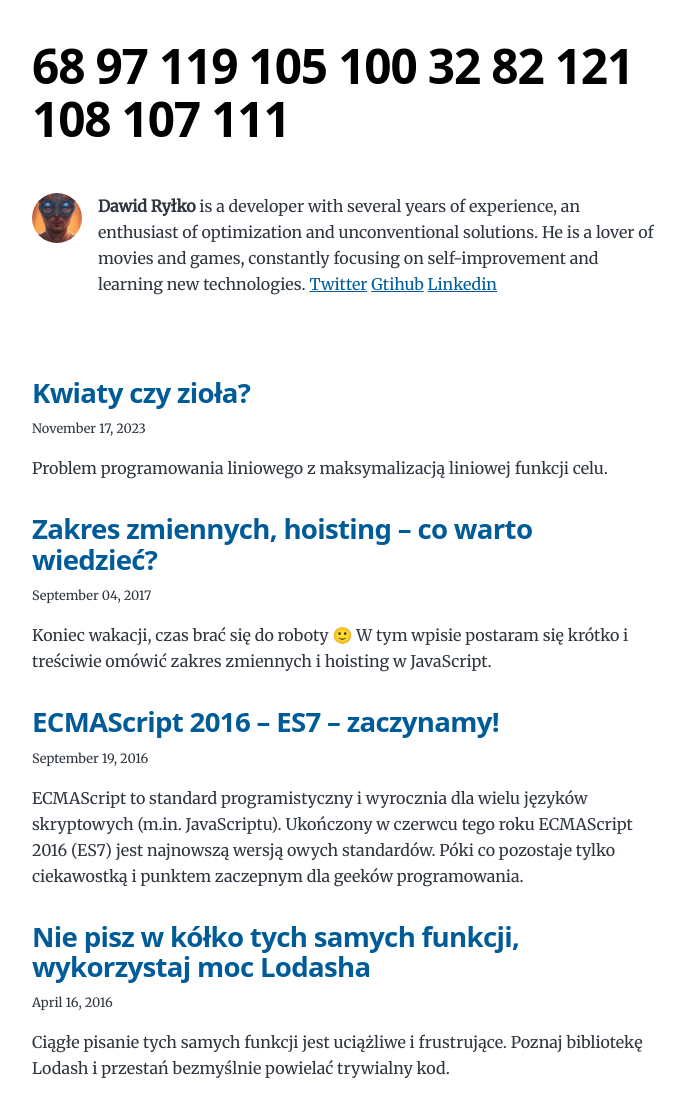
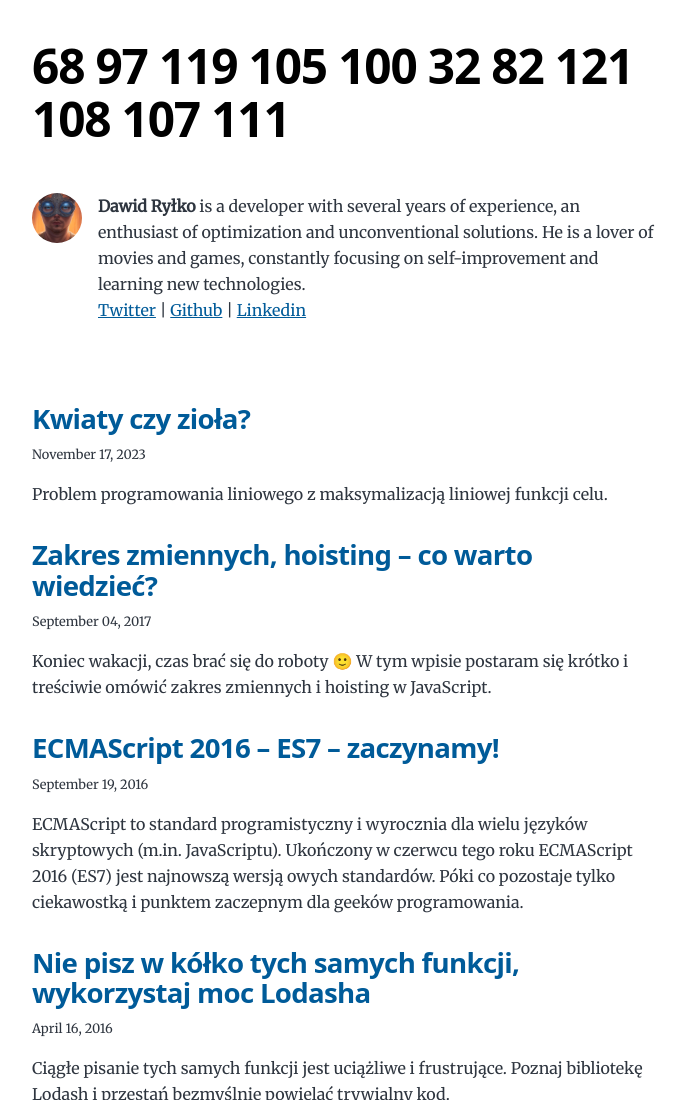
Before and after one commit to dawidrylko/dawidrylko.com, a Gatsby site: page / in a window 1280 px wide. Shown: the top 1100 px of the page, without its empty margins (292-978 px from the left). Built offline with nearby package versions, Linux system fonts and the light colour scheme; Gatsby itself is replaced by a stand-in of ours.

Commit message:
Replace social to arr

```diff
--- a/gatsby-config.js
+++ b/gatsby-config.js
@@ -16,15 +16,24 @@ module.exports = {
       name: `Dawid Ryłko`,
       summary: `is a developer with several years of experience, an enthusiast of optimization and unconventional solutions. He is a lover of movies and games, constantly focusing on self-improvement and learning new technologies.`,
     },
-    social: {
-      twitter: `dawidrylko`,
-      github: `dawidrylko`,
-      linkedin: `dawidrylko`,
-    },
+    social: [
+      {
+        name: `twitter`,
+        url: `https://twitter.com/dawidrylko`,
+      },
+      {
+        name: `github`,
+        url: `https://github.com/dawidrylko`,
+      },
+      {
+        name: `linkedin`,
+        url: `https://www.linkedin.com/in/dawidrylko`,
+      },
+    ],
   },
   plugins: [
+    `gatsby-plugin-eslint`,
     `gatsby-plugin-sitemap`,
-    'gatsby-plugin-eslint',
     `gatsby-plugin-image`,
     {
       resolve: `gatsby-source-filesystem`,
@@ -113,8 +122,8 @@ module.exports = {
                 }
               }
             }`,
-            output: '/rss.xml',
-            title: 'Dawid Ryłko - Software Engineer Blog RSS Feed',
+            output: `/rss.xml`,
+            title: `Dawid Ryłko - Software Engineer Blog RSS Feed`,
           },
         ],
       },
--- a/gatsby-node.js
+++ b/gatsby-node.js
@@ -96,7 +96,7 @@ exports.createSchemaCustomization = ({ actions }) => {
     type SiteSiteMetadata {
       author: Author
       siteUrl: String
-      social: Social
+      social: [Social]
     }
 
     type Author {
@@ -105,7 +105,8 @@ exports.createSchemaCustomization = ({ actions }) => {
     }
 
     type Social {
-      twitter: String
+      name: String
+      url: String
     }
 
     type MarkdownRemark implements Node {
--- a/src/components/bio.js
+++ b/src/components/bio.js
@@ -10,7 +10,7 @@ import { useStaticQuery, graphql } from 'gatsby';
 import { StaticImage } from 'gatsby-plugin-image';
 
 const Bio = function () {
-  const data = useStaticQuery(graphql`
+  const { site } = useStaticQuery(graphql`
     query BioQuery {
       site {
         siteMetadata {
@@ -19,9 +19,8 @@ const Bio = function () {
             summary
           }
           social {
-            twitter
-            github
-            linkedin
+            name
+            url
           }
         }
       }
@@ -29,8 +28,8 @@ const Bio = function () {
   `);
 
   // Set these values by editing "siteMetadata" in gatsby-config.js
-  const author = data.site.siteMetadata?.author;
-  const social = data.site.siteMetadata?.social;
+  const author = site.siteMetadata?.author;
+  const social = site.siteMetadata?.social || [];
 
   return (
     <div className="bio">
@@ -47,30 +46,15 @@ const Bio = function () {
       {author?.name && (
         <p>
           <strong>{author.name}</strong> {author?.summary || null}
-          {` `}
-          <a
-            href={`https://twitter.com/${social?.twitter || ``}`}
-            target="_blank"
-            rel="noreferrer"
-          >
-            Twitter
-          </a>
-          {` `}
-          <a
-            href={`https://github.com/${social?.github || ``}`}
-            target="_blank"
-            rel="noreferrer"
-          >
-            Gtihub
-          </a>
-          {` `}
-          <a
-            href={`https://www.linkedin.com/in/${social?.linkedin || ``}`}
-            target="_blank"
-            rel="noreferrer"
-          >
-            Linkedin
-          </a>
+          <br />
+          {social.map(({ name, url }, index) => (
+            <React.Fragment key={name}>
+              <a href={url} target="_blank" rel="noreferrer">
+                {name.charAt(0).toUpperCase() + name.slice(1)}
+              </a>
+              {index < social.length - 1 && ' | '}
+            </React.Fragment>
+          ))}
         </p>
       )}
     </div>
--- a/src/components/seo.js
+++ b/src/components/seo.js
@@ -16,17 +16,21 @@ const Seo = function ({ description, title, children }) {
           title
           description
           social {
-            twitter
+            name
+            url
           }
         }
       }
     }
   `);
 
-  const metaDescription = description || site.siteMetadata.description;
+  const metaDescription = description || site.siteMetadata?.description;
   const metaTitle = [title, site.siteMetadata?.title]
     .filter(Boolean)
     .join(' | ');
+  const twitterHandle =
+    site.siteMetadata?.social?.find(({ name }) => name === 'twitter')?.url ||
+    '';
 
   return (
     <>
@@ -38,10 +42,7 @@ const Seo = function ({ description, title, children }) {
       <meta property="og:type" content="website" />
 
       <meta name="twitter:card" content="summary" />
-      <meta
-        name="twitter:creator"
-        content={site.siteMetadata?.social?.twitter || ``}
-      />
+      <meta name="twitter:creator" content={twitterHandle} />
       <meta name="twitter:title" content={metaTitle} />
       <meta name="twitter:description" content={metaDescription} />
 
```
Also changed, not shown: README.md.
